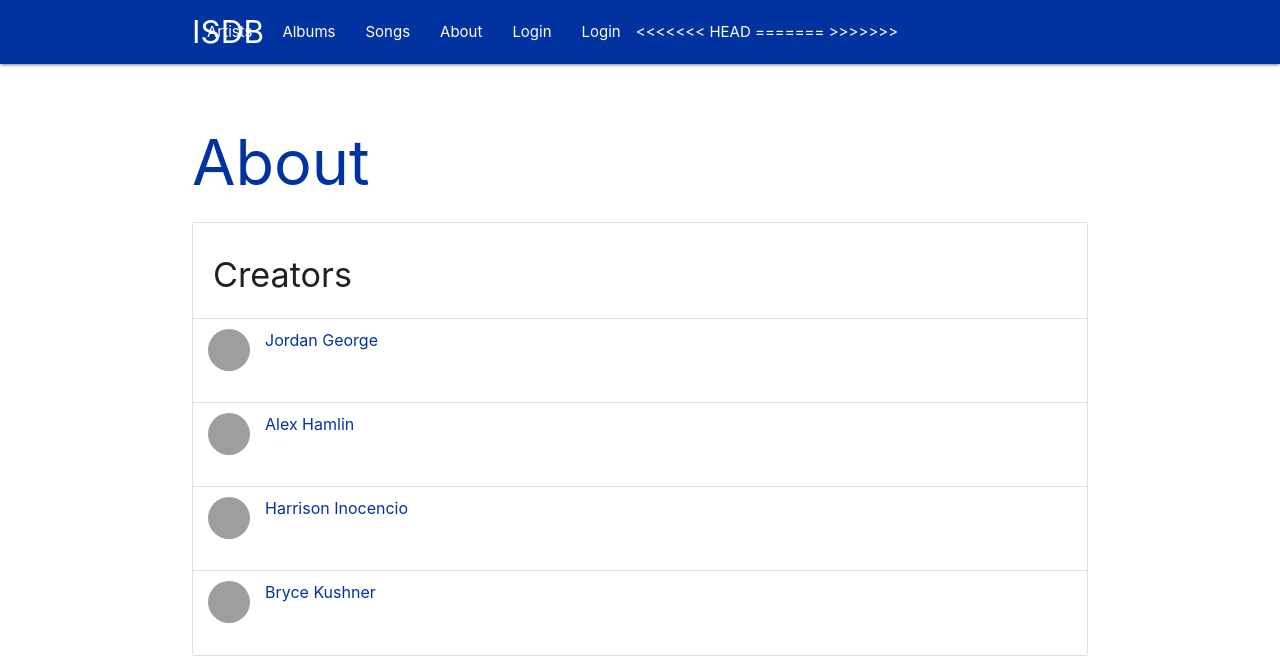
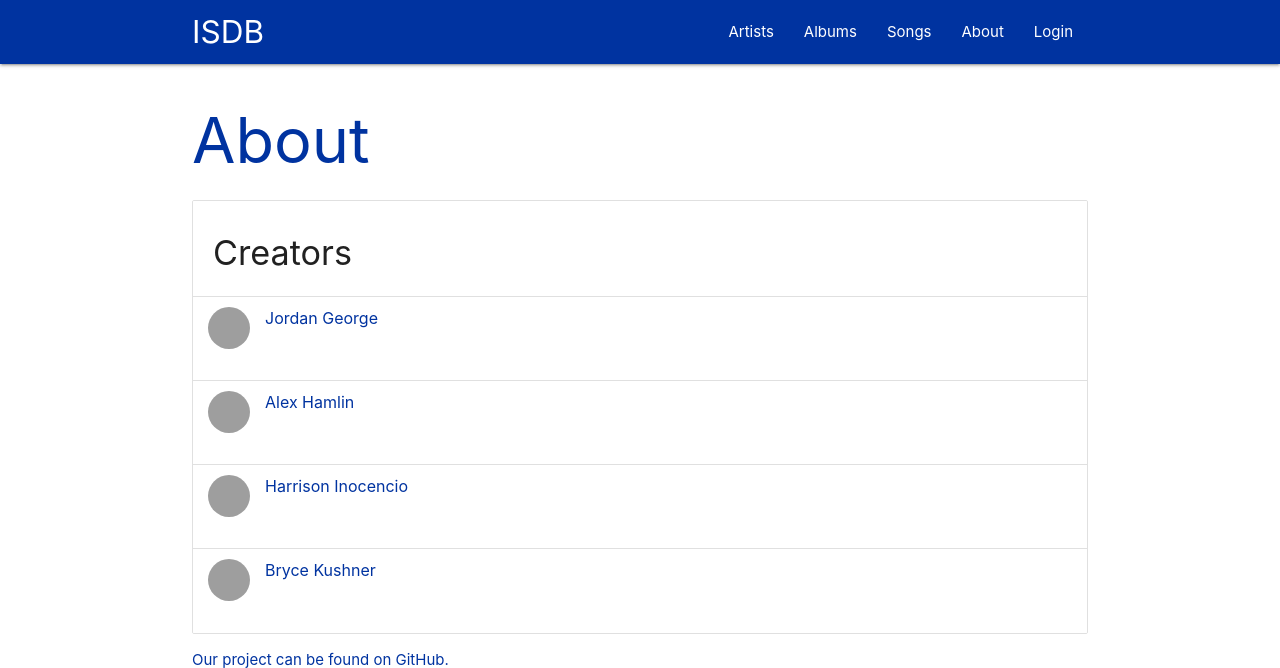
Before and after one commit to hain222/CS498GroupRepo, a Django app: page /about/ in a window 1280 px wide. Shown: the top 668 px of the page. Run offline with Django 3.2, Linux system fonts and the light colour scheme; grey boxes are pictures that could not be loaded.

Commit message:
Login Features

```diff
--- a/django_project/blog/templates/blog/base.html
+++ b/django_project/blog/templates/blog/base.html
@@ -26,11 +26,7 @@
           <li><a href="/albums">Albums</a></li>
           <li><a href="/songs">Songs</a></li>
           <li><a href="/about">About</a></li>
-<<<<<<< HEAD
           <li><a href="accounts/login">Login</a></li>
-=======
-          <li><a href="/accounts/login">Login</a></li>
->>>>>>> ca2c544c43b40f2017a628f5254b5a2ee490aa38
         </ul>
       </div>
     </div>
```
